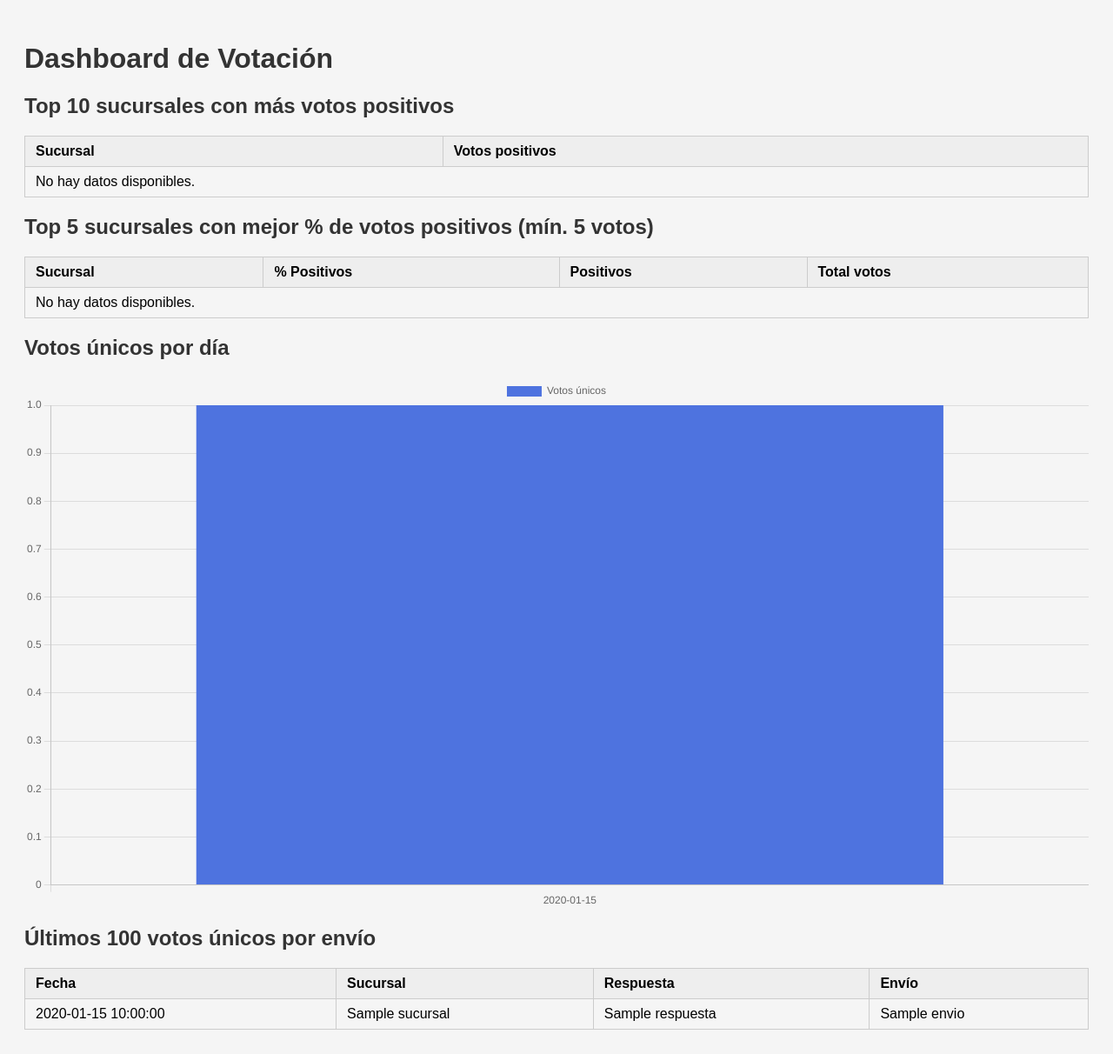
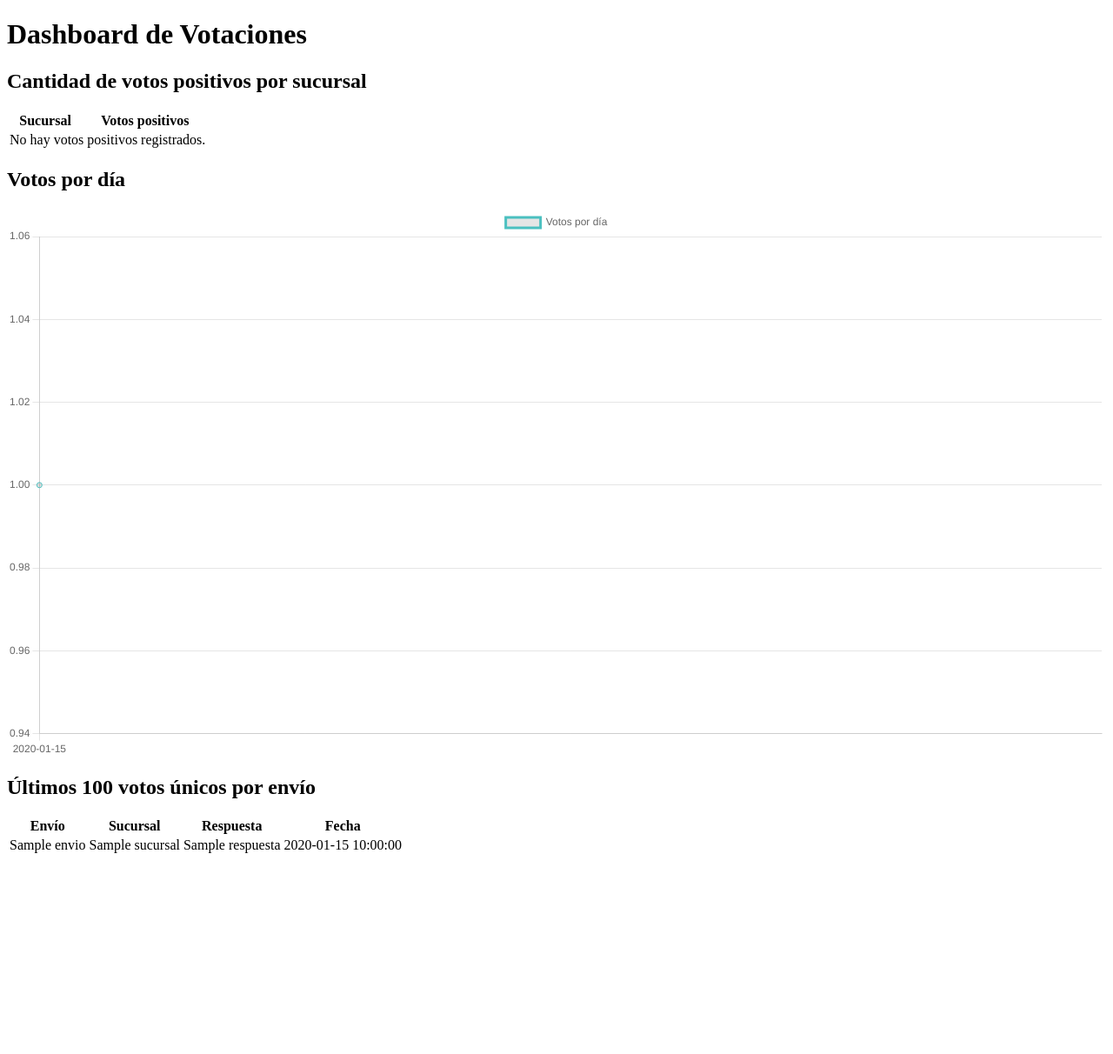
Before and after one commit to ivan13dom/votacion-hotsale, a Flask app: page /dashboard in a window 1280 px wide. Shown: the whole page at 87% size. After the commit the page ends 981 px from the top, so only its background shows below. Run offline with Flask 3, Linux system fonts and the light colour scheme; a database or web service that is not in the repository returns one stand-in record (values such as "Sample title"); some libraries are stand-ins or nearby versions.

Commit message:
dashboard simplificado

```diff
--- a/app.py
+++ b/app.py
@@ -119,45 +119,29 @@ def dashboard():
             votos_unicos[envio] = (sucursal, respuesta, timestamp)
 
     positivos_por_sucursal = Counter()
-    totales_por_sucursal = Counter()
     votos_por_dia = defaultdict(int)
     ultimos_votos = []
 
     for envio, (sucursal, respuesta, timestamp) in votos_unicos.items():
-        totales_por_sucursal[sucursal] += 1
         if respuesta.lower() in ["si", "sí"]:
             positivos_por_sucursal[sucursal] += 1
         fecha = timestamp.date()
         votos_por_dia[fecha] += 1
         ultimos_votos.append((envio, timestamp, sucursal, respuesta))
 
-    top_10 = positivos_por_sucursal.most_common(10)
-
-    porcentajes = []
-    for sucursal in totales_por_sucursal:
-        total = totales_por_sucursal[sucursal]
-        positivos = positivos_por_sucursal[sucursal]
-        if total >= 5:
-            porcentaje = round((positivos / total) * 100, 2)
-            porcentajes.append((sucursal, porcentaje, positivos, total))
-
-    top_5_porcentaje = sorted(porcentajes, key=lambda x: x[1], reverse=True)[:5]
     votos_dia = sorted(votos_por_dia.items())
     ultimos_votos = sorted(ultimos_votos, key=lambda x: x[1], reverse=True)[:100]
 
+    # Datos para el gráfico de votos por día
     labels = [fecha.strftime("%Y-%m-%d") for fecha, _ in votos_dia]
     data = [cantidad for _, cantidad in votos_dia]
 
-
-    return render_template(
-    "dashboard.html",
-    top_positivos=top_10,
-    top_porcentaje=top_5_porcentaje,
-    votos_dia=votos_dia,
-    ultimos_votos=ultimos_votos,
-    labels=labels,
-    data=data
-    )
+    return render_template("dashboard.html",
+                           positivos_por_sucursal=positivos_por_sucursal,
+                           votos_dia=votos_dia,
+                           ultimos_votos=ultimos_votos,
+                           labels=labels,
+                           data=data)
 
 
 if __name__ == "__main__":
--- a/templates/dashboard.html
+++ b/templates/dashboard.html
@@ -1,84 +1,62 @@
 <!DOCTYPE html>
-<html>
+<html lang="es">
 <head>
-    <title>Dashboard Votación</title>
+    <meta charset="UTF-8">
+    <meta name="viewport" content="width=device-width, initial-scale=1.0">
+    <title>Dashboard</title>
     <script src="https://cdn.jsdelivr.net/npm/chart.js"></script>
-    <style>
-        body { font-family: Arial; background: #f5f5f5; padding: 20px; }
-        h1, h2 { color: #333; }
-        table { border-collapse: collapse; width: 100%; margin-top: 15px; }
-        th, td { border: 1px solid #ccc; padding: 8px 12px; text-align: left; }
-        th { background: #eee; }
-        canvas { max-width: 100%; margin-top: 20px; }
-    </style>
 </head>
 <body>
-    <h1>Dashboard de Votación</h1>
 
-    <h2>Top 10 sucursales con más votos positivos</h2>
+    <h1>Dashboard de Votaciones</h1>
+
+    <!-- Mostrar votos positivos por sucursal -->
+    <h2>Cantidad de votos positivos por sucursal</h2>
     <table>
         <tr><th>Sucursal</th><th>Votos positivos</th></tr>
-        {% for sucursal, cantidad in top_positivos %}
+        {% for sucursal, cantidad in positivos_por_sucursal.items() %}
             <tr><td>{{ sucursal }}</td><td>{{ cantidad }}</td></tr>
         {% else %}
-            <tr><td colspan="2">No hay datos disponibles.</td></tr>
+            <tr><td colspan="2">No hay votos positivos registrados.</td></tr>
         {% endfor %}
     </table>
 
-
-    <h2>Top 5 sucursales con mejor % de votos positivos (mín. 5 votos)</h2>
-    <table>
-        <tr><th>Sucursal</th><th>% Positivos</th><th>Positivos</th><th>Total votos</th></tr>
-        {% for sucursal, porcentaje, positivos, total in top_porcentaje %}
-            <tr>
-                <td>{{ sucursal }}</td>
-                <td>{{ porcentaje }}%</td>
-                <td>{{ positivos }}</td>
-                <td>{{ total }}</td>
-            </tr>
-        {% else %}
-            <tr><td colspan="4">No hay datos disponibles.</td></tr>
-        {% endfor %}
-    </table>
-
-
-    <h2>Votos únicos por día</h2>
-    <canvas id="votosPorDia"></canvas>
+    <!-- Gráfico de votos por día -->
+    <h2>Votos por día</h2>
+    <canvas id="votosPorDiaChart" width="400" height="200"></canvas>
     <script>
         const labels = {{ labels | tojson }};
         const data = {{ data | tojson }};
-
-        const ctx = document.getElementById('votosPorDia').getContext('2d');
-        const chart = new Chart(ctx, {
-            type: 'bar',
+        const ctx = document.getElementById('votosPorDiaChart').getContext('2d');
+        new Chart(ctx, {
+            type: 'line',
             data: {
                 labels: labels,
                 datasets: [{
-                    label: 'Votos únicos',
-                    backgroundColor: '#4e73df',
-                    data: data
+                    label: 'Votos por día',
+                    data: data,
+                    borderColor: 'rgba(75, 192, 192, 1)',
+                    fill: false
                 }]
-            },
-            options: {
-                responsive: true,
-                scales: {
-                    y: { beginAtZero: true }
-                }
             }
         });
     </script>
 
+    <!-- Últimos 100 votos únicos por envío -->
     <h2>Últimos 100 votos únicos por envío</h2>
     <table>
-        <tr><th>Fecha</th><th>Sucursal</th><th>Respuesta</th><th>Envío</th></tr>
-        {% for envio, fecha_str, sucursal, respuesta in ultimos_votos %}
+        <tr><th>Envío</th><th>Sucursal</th><th>Respuesta</th><th>Fecha</th></tr>
+        {% for envio, timestamp, sucursal, respuesta in ultimos_votos %}
             <tr>
-                <td>{{ fecha_str }}</td>
+                <td>{{ envio }}</td>
                 <td>{{ sucursal }}</td>
                 <td>{{ respuesta }}</td>
-                <td>{{ envio }}</td>
+                <td>{{ timestamp.strftime('%Y-%m-%d %H:%M:%S') }}</td>
             </tr>
+        {% else %}
+            <tr><td colspan="4">No hay votos disponibles.</td></tr>
         {% endfor %}
     </table>
+
 </body>
 </html>
```
